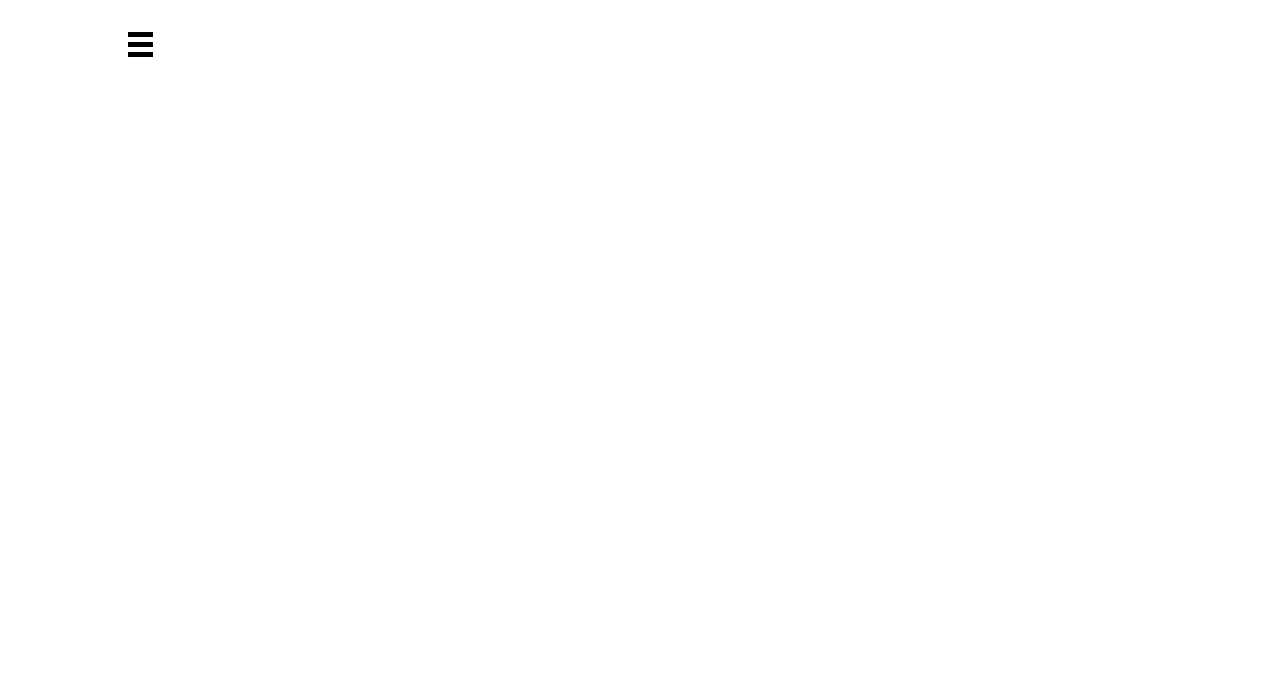
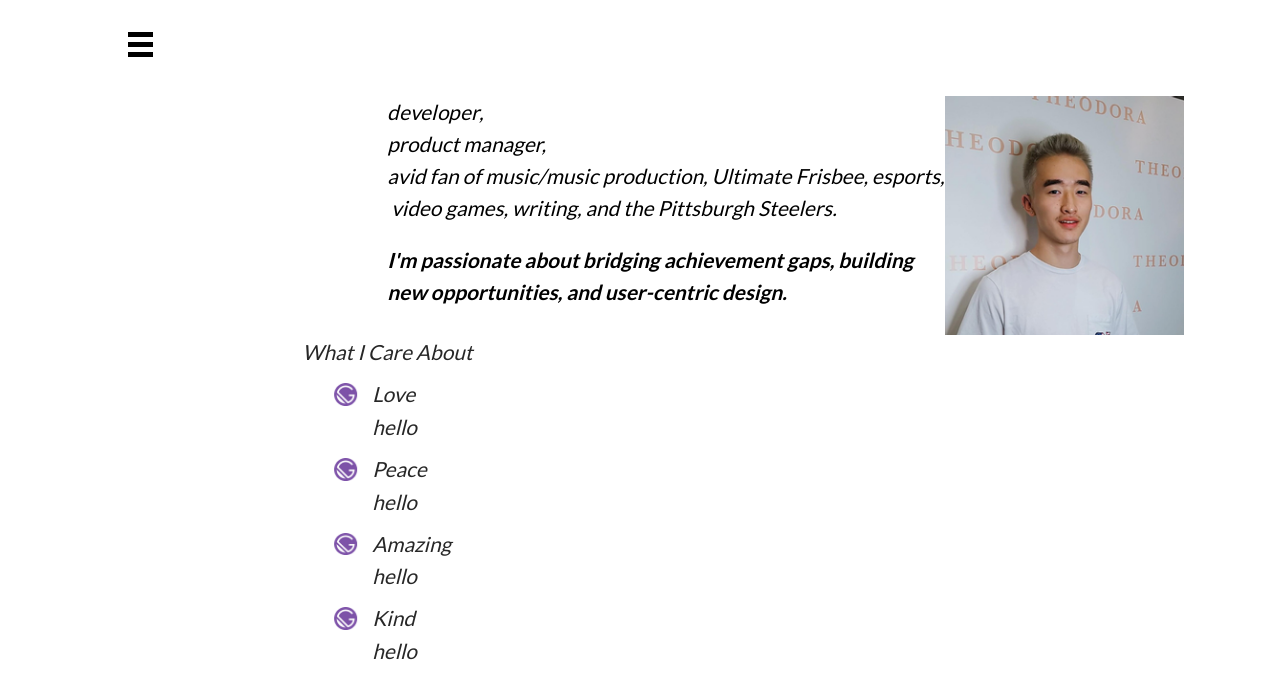
Before and after one commit to washingtonzhao/washingtonzhao.github.io, a Gatsby site in the folder portfolio/: page /about in a window 1280 px wide. Built offline with nearby package versions, Linux system fonts and the light colour scheme; Gatsby itself is replaced by a stand-in of ours.

Commit message:
continue work on about page, using animations with react-reveal

```diff
--- a/portfolio/package.json
+++ b/portfolio/package.json
@@ -28,6 +28,7 @@
     "react-burger-menu": "^2.7.1",
     "react-dom": "^16.12.0",
     "react-responsive": "^8.1.0",
+    "react-reveal": "^1.2.2",
     "typeface-lato": "0.0.75",
     "typeface-merriweather": "0.0.72"
   },
--- /dev/null
+++ b/portfolio/src/components/AboutItem.js
@@ -0,0 +1,59 @@
+import React from "react";
+
+import { css } from "@emotion/core";
+import styled from "@emotion/styled";
+import mq from "../constants/breakpoints";
+
+const Container = styled.div`
+    width: 90%;
+    height: auto;
+    margin-top: 15px;
+    margin-left: 2rem;
+    ${[mq[2]]}{
+        padding: 0 0 10px 0;
+        width: 300px;
+        height: 400px;
+    }
+`;
+
+const ItemIcon = styled.img`
+    height: 1.1em;
+    width: auto;
+    margin-right: 15px;
+`;
+
+const Caption = styled.div`
+    fontSize: 14px;
+    display: flex;
+    flex-direction: row;
+    align-items: top;
+`;
+
+const ItemText = styled.div`
+`;
+
+const ItemTitle = styled.p`
+    margin-top: 0;
+    margin-bottom: 0;
+    line-height: 1.1em;
+`;
+
+const ItemDescription = styled.p`
+    margin-top: 5px;
+    margin-bottom: 0;
+`;
+export default function AboutItem(props){
+
+    return(
+        <Container>
+            <Caption>
+                <ItemIcon src={props.icon} alt="value icon" />
+                <ItemText>
+                    <ItemTitle>{props.title}</ItemTitle>
+                    <ItemDescription>{props.description}</ItemDescription>
+                </ItemText>
+            </Caption>
+
+        </Container>
+    )
+}
--- a/portfolio/src/pages/about.js
+++ b/portfolio/src/pages/about.js
@@ -3,32 +3,107 @@ import NavBar from "../components/NavBar";
 // import { css } from "@emotion/core";
 import styled from "@emotion/styled";
 import mq from "../constants/breakpoints";
+import Fade from 'react-reveal/Fade';
+import Bounce from 'react-reveal/Bounce';
+import Zoom from 'react-reveal/Zoom';
+import AboutItem from "../components/AboutItem";
 
 const About = styled.div`
-  margin-left: 25%;
-  display: flex;
-  flex-direction: row;
-  justify-content: space-around;
-  align-items: center;
+    margin-left: 30%;
     height: 100%;
-  margin-top: 13rem;
+    margin-top: 6rem;
 
+    width: 70%;
     ${[mq[2]]}{
-      flex-direction: column;
         width: 100%;
         margin-left: 0;
         margin-top: 6rem;
     }
 `;
 
+const IntroBox = styled.div`
+    display: flex;
+    flex-direction: row;
+    justify-content: space-between;
+    width: 90%;
+`;
 
+const AboutText = styled.div`
+    font-family: Lato;
+    font-weight: normal;
+    font-style: italic;
+    font-size: 1.3rem;
+    line-height: 2rem;
+`;
 
-export default function Home() {
+const IntroLine = styled.div`
+    font-weight: 500;
+    font-style: bold;
+    margin-top: 5%;
+`;
+
+const ProPic = styled.img`
+    height: 50%;
+    width: 30%;
+    ${[mq[2]]}{
+      margin: 2rem auto;
+      width: 80%;
+    }
+`;
+
+const HighlightText = styled.div`
+    font-weight: 700;
+    font-style: italic;
+    margin-top: 20px;
+    margin-bottom: 20px;
+`;
+
+/*hi i'm washington and i'm a junior computer science student at the university of southern california.
+currently, i'm taking a leave of absence from school to work at some startups working on a few cool, impactful projects (if i must say so myself), finishing up this site, and figuring out
+destinations for remote work this spring.*/
+
+export default function about() {
   return (
 
     <>
       <NavBar />
+      <About>
+          <IntroBox>
+            <AboutText>
+              <Zoom left cascade duration={1000}>developer,</Zoom><Bounce right delay={1500} duration={1000}>product manager,</Bounce> <Fade left cascade delay={3000} duration={1000}>avid fan of music/music production, Ultimate Frisbee, esports, video games, writing, and the Pittsburgh Steelers.</Fade>
 
+              <HighlightText>I'm passionate about bridging achievement gaps, building new opportunities, and user-centric design.</HighlightText>
+
+              <Fade left cascade delay={4500} duration={1000}>
+                <div>
+                  <div>
+                    <IntroLine>What I Care About</IntroLine>
+
+                    <AboutItem icon="/favicon.ico" title="Love" description="hello"/>
+                    <AboutItem icon="/favicon.ico" title="Peace" description="hello"/>
+                    <AboutItem icon="/favicon.ico" title="Amazing" description="hello"/>
+                    <AboutItem icon="/favicon.ico" title="Kind" description="hello"/>
+                  </div>
+                </div>
+              </Fade>
+
+              <Fade left cascade delay={6000} duration={1000}>
+                <div>
+                    <div>
+                      <IntroLine>Talk To Me About</IntroLine>
+
+                      <AboutItem icon="/favicon.ico" title="Sports" description="hello"/>
+                      <AboutItem icon="/favicon.ico" title="Video Games" description="hello"/>
+                      <AboutItem icon="/favicon.ico" title="Education" description="hello"/>
+                      <AboutItem icon="/favicon.ico" title="Productivity" description="hello"/>
+                    </div>
+                </div>
+              </Fade>
+            </AboutText>
+
+            <ProPic src="/WashingtonZhao.png" alt="me!" />
+          </IntroBox>
+      </About>
     </>
   )
 };
```
Also changed, not shown: portfolio/src/pages/work.js (deleted, +0 -19 lines), 1 other file. Lines whose indentation alone changed are shown as unchanged.
